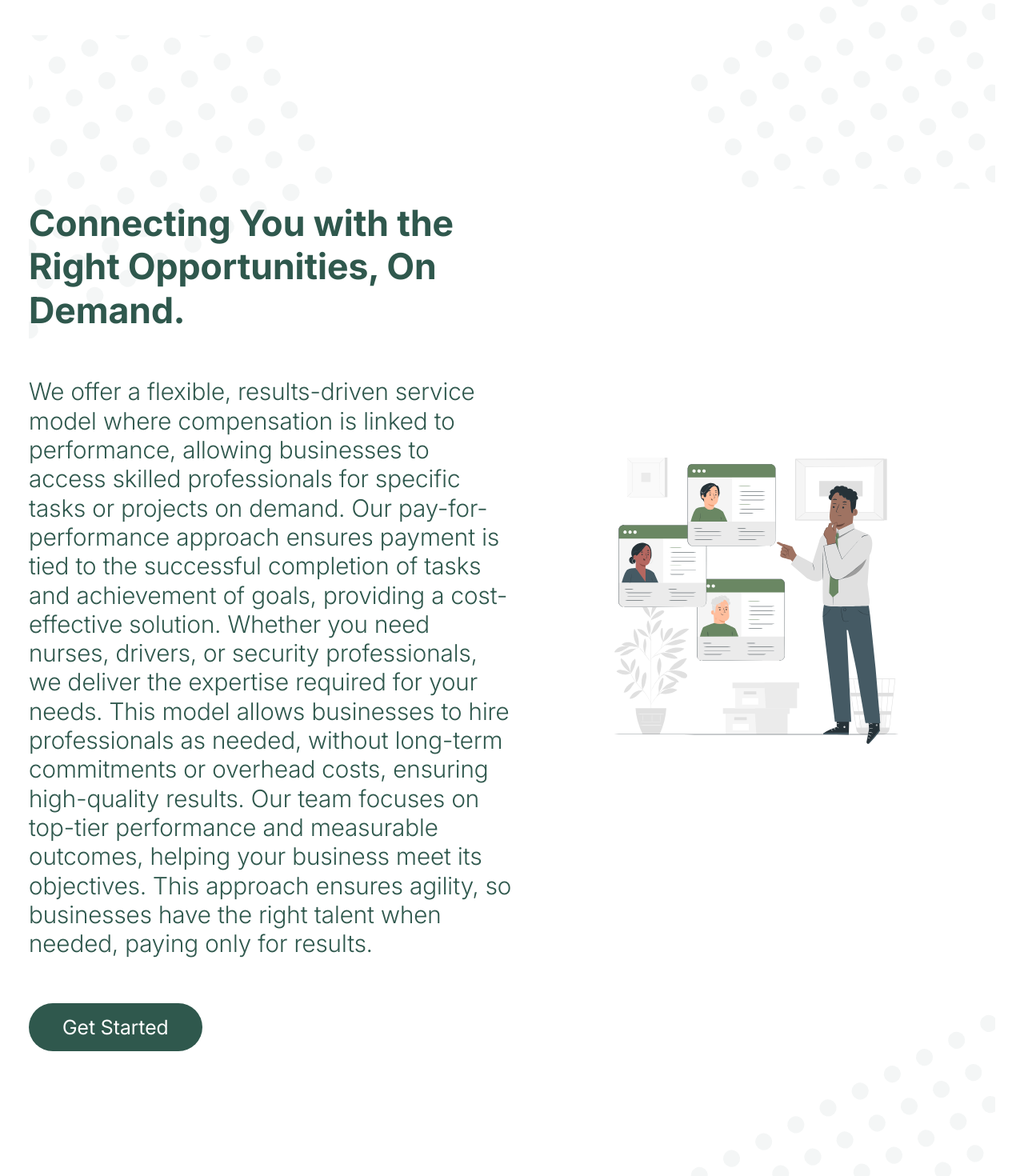
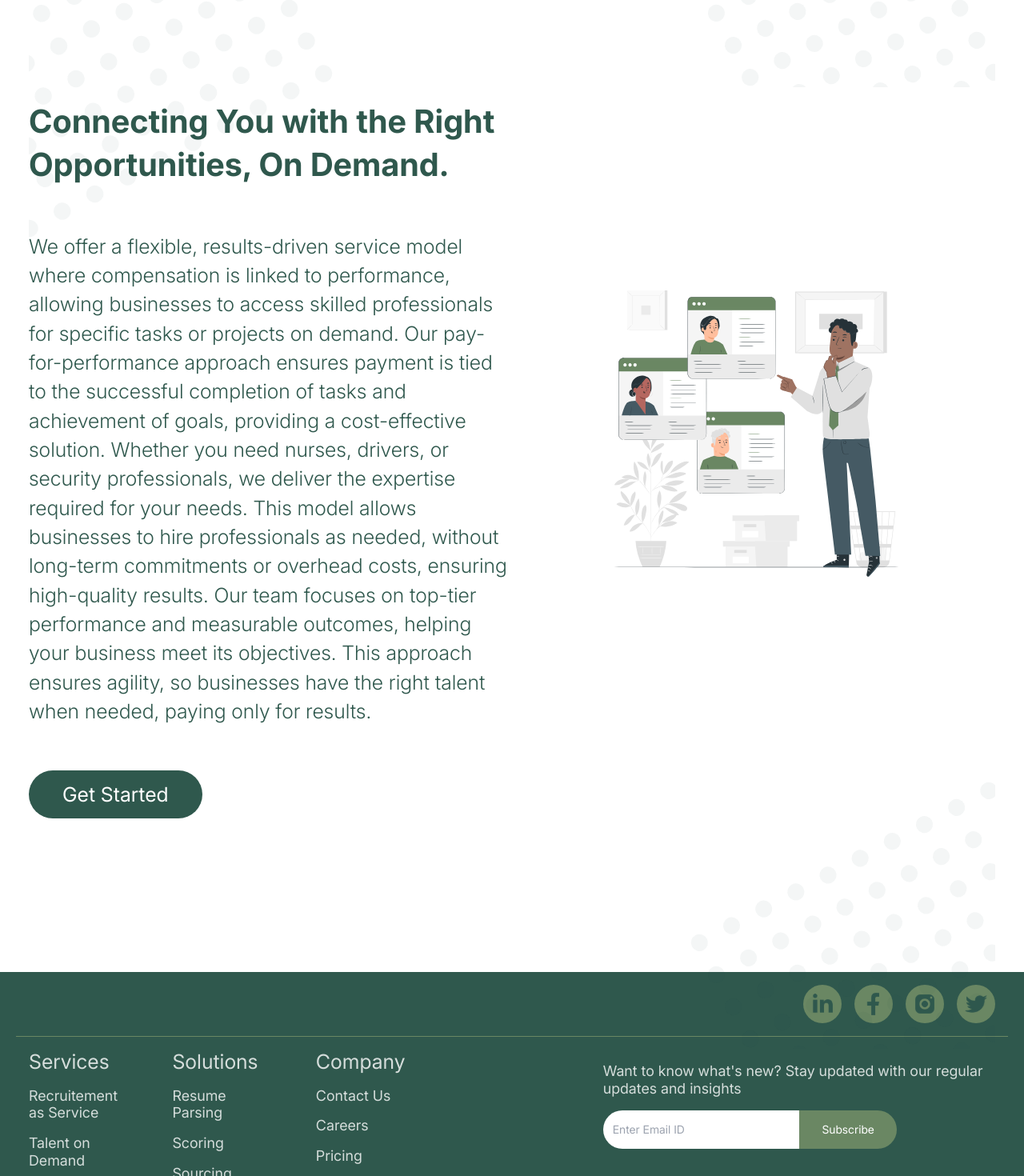
Before and after one commit to Ku-chintu/Mandal, a React (Vite) app: page /services in a window 1280 px wide. Shown: the part 1040-2510 px from the top of the page at 80% size. Built offline with nearby package versions, Linux system fonts and the light colour scheme.

Commit message:
Fixed small bugs

```diff
--- a/src/App.css
+++ b/src/App.css
@@ -4,11 +4,11 @@
     padding: 15px 42px;
 }
 .heading-1 {
-    font-size: 70px;
+    font-size: 65px;
     line-height: 87.72px;
 }
 .heading-2 {
-    font-size: 45px;
+    font-size: 40px;
     line-height: 54.46px;
 }
 .heading-3 {
@@ -26,7 +26,7 @@
     color: #FFFFFFCC;
 }
 .p-text {
-    font-size: 30px;
+    font-size: 25px;
     line-height: 36.31px;
     font-weight: 300;
 }
--- a/src/components/Footer.jsx
+++ b/src/components/Footer.jsx
@@ -11,7 +11,7 @@ const Footer = () => {
             <div className=' container m-auto px-5'>
                 <div className='flex gap-4 justify-end p-4'>
                     <div className=' bg-iconBg h-12 w-12 rounded-full flex justify-center items-center align-middle'>
-                        <img src={Linkedin} alt="image1" className="w-8 h-8" />
+                      <a href='https://www.linkedin.com/company/mandal-solutions' target='blank'>  <img src={Linkedin} alt="image1" className="w-8 h-8" /> </a>
                     </div>
                     <div className=' bg-iconBg h-12 w-12 rounded-full flex justify-center items-center align-middle'>
                         <img src={Facebook} alt="image1" className="w-8 h-8" />
@@ -33,7 +33,7 @@ const Footer = () => {
                         <h5 className='title mb-4'>Solutions</h5>
                         <h6 className='subtitle mb-4'><a href="/solution/#resume-parsing"  className='sm:mb-0 cursor-pointer'>Resume Parsing</a></h6>
                         <h6 className='subtitle mb-4'><a href="/solution/#scoring"  className='sm:mb-0 cursor-pointer'>Scoring</a></h6>
-                        <h6 className='subtitle mb-4'><a href="/solution/#connect"  className='sm:mb-0 cursor-pointer'>Sourcing</a></h6>
+                        <h6 className='subtitle mb-4'><a href="/solution/#sourcing"  className='sm:mb-0 cursor-pointer'>Sourcing</a></h6>
                         <h6 className='subtitle mb-4'><a href="/solution/#enrichment"  className='sm:mb-0 cursor-pointer'>Enrichment</a></h6>
                     </div>
                     <div className="p-4 col-span-3 sm:col-span-2 ">
--- a/src/components/Header.jsx
+++ b/src/components/Header.jsx
@@ -231,7 +231,7 @@ const Header = () => {
                         </div>
                         <p className='mb-4 sm:mb-0 text-xs'>Automate and streamline job description creation with AI-powered parsing. Enhance recruitment efficiency with accurate, structured data extraction.</p>
                       </a>
-                      <a href="/solution/#connect"  className='sm:mb-0 cursor-pointer'>
+                      <a href="/solution/#sourcing"  className='sm:mb-0 cursor-pointer'>
                       {/* <div className='mb-4 sm:mb-0 cursor-pointer' onClick={() => handleRedirect('/solutions/#connect')}> */}
                         <div className='flex items-center gap-4 mb-4'>
                           <img src={connect} alt="connect" className="w-8 h-8" />
--- a/src/pages/ContactUs.jsx
+++ b/src/pages/ContactUs.jsx
@@ -30,10 +30,6 @@ function ContactUs() {
       //console.log(formData);
       const response = await service.requestApi.contactUs(formData);
       if (response.status === 200) {
-        toast.success("Data submitted successfully!");
-
-      }
-      else if (response.status === 400) {
         setFormData({
           fullName: '',
           companyName: '',
@@ -43,6 +39,10 @@ function ContactUs() {
           description: '',
           message: '',
         });
+        toast.success("Data submitted successfully!");
+
+      }
+      else if (response.status === 400) {
         toast.error(response.response.data.message);
       }
 
--- a/src/pages/Solutions.jsx
+++ b/src/pages/Solutions.jsx
@@ -103,7 +103,7 @@ function Services() {
                 </div>
 
             </section>
-            <section id='connect' className=' xl:grid grid-cols-2 pb-20 mt-20'>
+            <section id='sourcing' className=' xl:grid grid-cols-2 pb-20 mt-20'>
                 <div className=' relative'>
                     <div className=' mb-8 mt-0 xl:mb-14 xl:mt-32'>
                         <h1 className='heading-2 font-bold'>Building stronger teams by connecting the right talent with the right opportunities.</h1>
```
Also changed, not shown: 1 other file (tests, documents, lock files or other folders).
